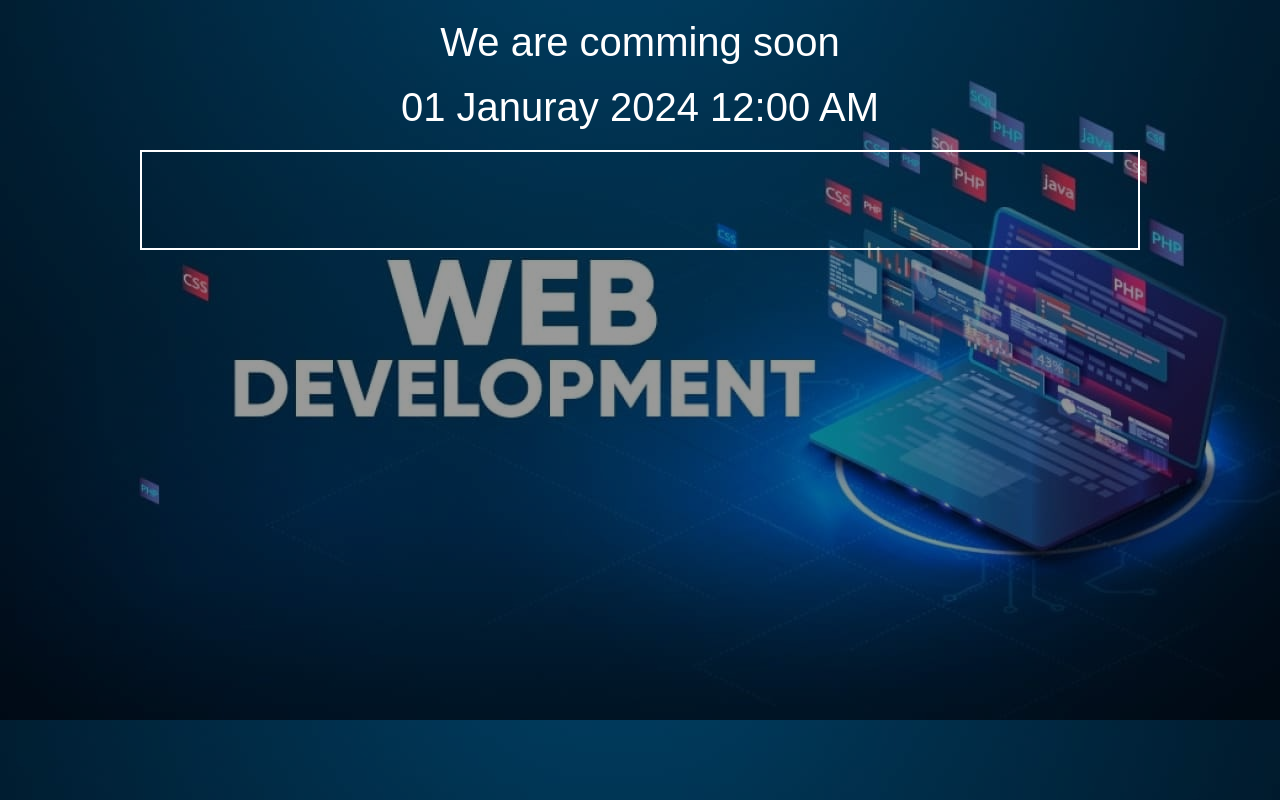
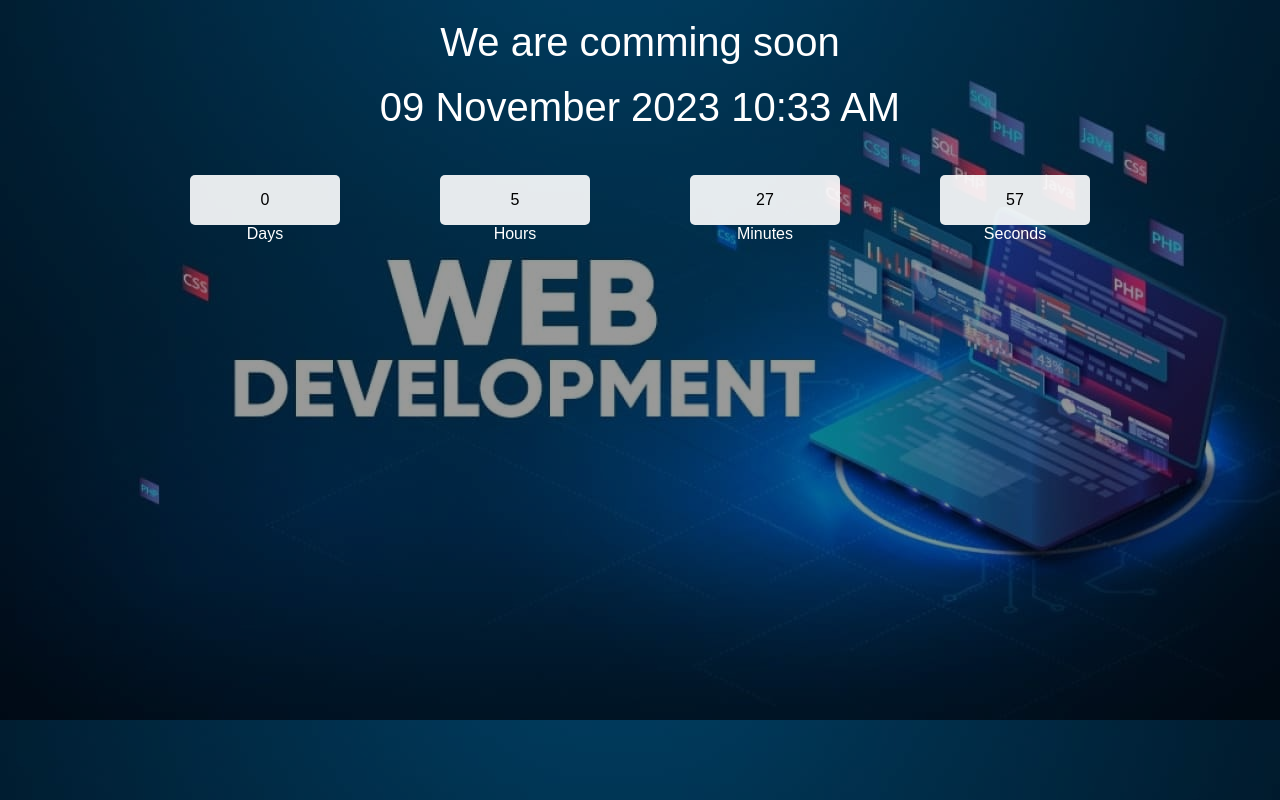
Before and after one commit to PraffulPatel27/JavaScript, a plain HTML site: page Agni path/Project/Countdown Timer/index.html in a window 1280 px wide. Drawn offline with Linux system fonts and the light colour scheme.

Commit message:
CountDown Timer

```diff
--- a/Agni path/Project/Countdown Timer/CSS/style.css
+++ b/Agni path/Project/Countdown Timer/CSS/style.css
@@ -28,7 +28,23 @@
 }
 .col {
     width: 1000px;
-    height: 100px;
-    border: 2px solid #fff;
     margin: 20px auto;
+    display: flex;
+    justify-content: center;
+    color: #fff;
 }
+.col div {
+    width: 250px;
+    text-align: center;
+}
+input {
+    margin-top: 25px;
+    width: 60%;
+    height: 50px;
+    background-color: rgba(255, 255, 255, 0.9);
+    border-color: transparent;
+    border-radius: 5px;
+    height: 50px;
+    text-align: center;
+    font-size: 16px;
+}
--- a/Agni path/Project/Countdown Timer/JS/App.js
+++ b/Agni path/Project/Countdown Timer/JS/App.js
@@ -0,0 +1,47 @@
+const endDate = "09 November 2023 10:33 AM"
+
+document.getElementById("end-date").innerText = endDate;
+
+const inputs = document.querySelectorAll("input")
+
+
+function clock () {
+    const end = new Date(endDate)
+    const now = new Date()
+    const diff = (end - now) /1000;
+    console.log(diff);
+
+    // check if the date is passed and it is negative
+    if (diff < 0)
+    {
+        return;
+    }
+
+
+    // convert into days
+    inputs[0].value = Math.floor (diff / 3600 / 24);
+
+    // convert into hours
+    inputs[1].value = Math.floor(diff / 3600) % 24;
+
+    // convert into minutes
+    inputs[2].value = Math.floor(diff / 60) % 60;
+
+    // convert into seconds
+    inputs[3].value = Math.floor(diff) % 60;
+}
+
+// initial call
+clock ()
+
+
+/**
+ * 1 day = 24 hrs
+ * 1 hr = 60 mins
+ * 60 min = 3600 secs
+ */
+
+// call every second after completion of 1 second
+
+
+setInterval (clock, 1000)
--- a/Agni path/Project/Countdown Timer/index.html
+++ b/Agni path/Project/Countdown Timer/index.html
@@ -10,10 +10,32 @@
     <div class="main">
          <div class="overlay">
             <div class="title">We are comming soon</div>
-            <div class="title">01 Januray 2024 12:00 AM</div>
+            <div class="title" id="end-date">01 Januray 2024 12:00 AM</div>
 
             <div class="col">
+                <div class="div">
+                    <input type="text" readonly value="0">
+                    <br/>
+                    <label for="">Days</label>
+                </div>
 
+                <div class="div">
+                    <input type="text" readonly value="0">
+                    <br/>
+                    <label for="">Hours</label>
+                </div>
+
+                <div class="div">
+                    <input type="text" readonly value="0">
+                    <br/>
+                    <label for="">Minutes</label>
+                </div>
+
+                <div class="div">
+                    <input type="text" readonly value="0">
+                    <br/>
+                    <label for="">Seconds</label>
+                </div>
             </div>
          </div>
     </div>
```
